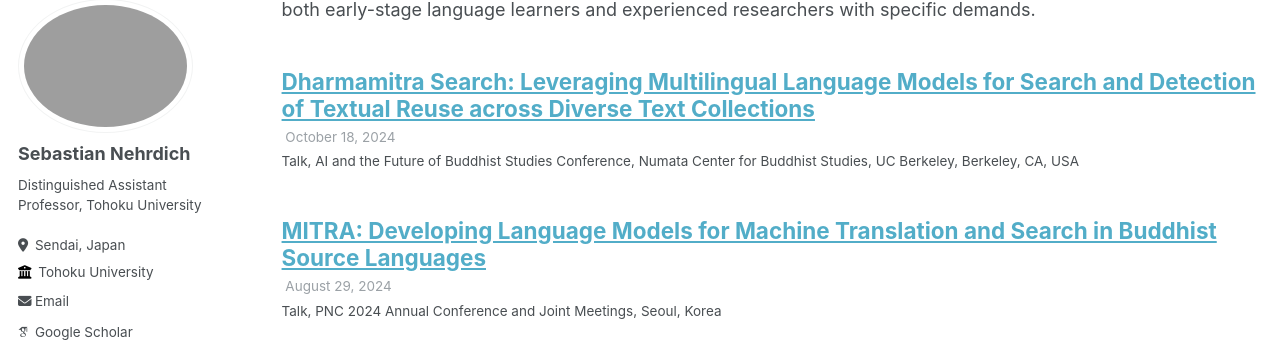
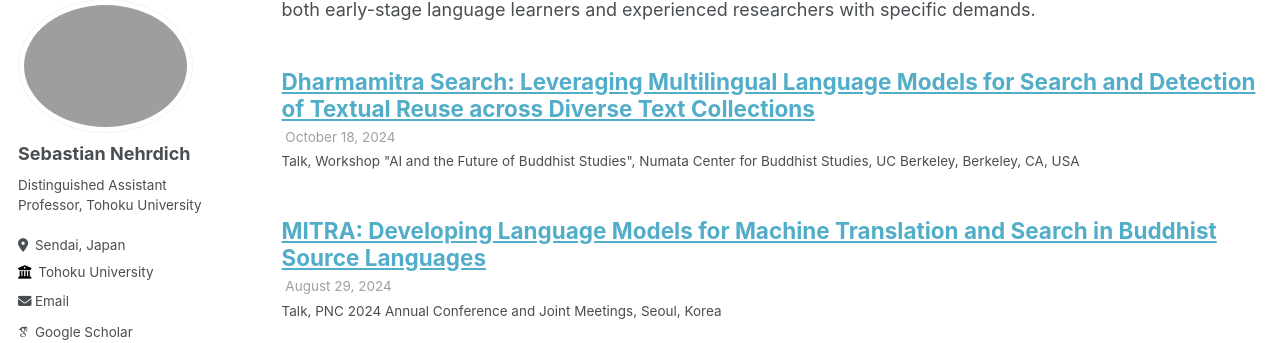
Before and after one commit to sebastian-nehrdich/sebastian-nehrdich.github.io, a Jekyll site: the page built from _pages/talks.html, in a window 1280 px wide and 900 px high, scrolled down 10039 px. Shown: the part 107-450 px from the top of the window. Built offline with Jekyll 4.4.1, drawn with Linux system fonts in a browser that asks for light colours; some web fonts are replaced.

Commit message:
update CV PDF to September 2026 and relabel the Berkeley 2024 event as a workshop
Co-Authored-By: Claude Fable 5.1 <noreply@anthropic.com>

```diff
--- a/_talks/2024-10-18-ucb.md
+++ b/_talks/2024-10-18-ucb.md
@@ -3,7 +3,7 @@ title: "Dharmamitra Search: Leveraging Multilingual Language Models for Search a
 collection: talks
 type: "Talk"
 permalink: /talks/2024-berkeley
-venue: "AI and the Future of Buddhist Studies Conference, Numata Center for Buddhist Studies, UC Berkeley"
+venue: "Workshop &quot;AI and the Future of Buddhist Studies&quot;, Numata Center for Buddhist Studies, UC Berkeley"
 date: 2024-10-18
 location: "Berkeley, CA, USA"
 ---
```
Also changed, not shown: _pages/about.md (+1 -1 lines), _pages/cv.md (+1 -1 lines), 1 other file.
